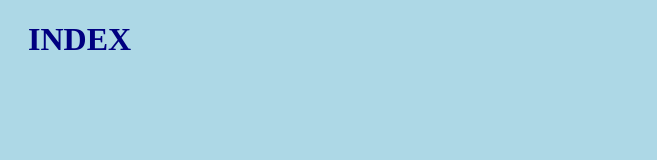
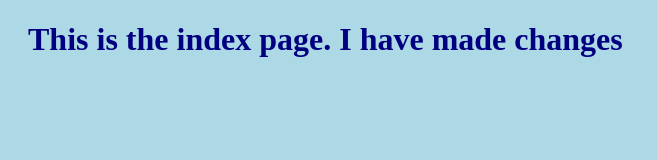
Before and after one commit to Oyishoma/hello-world, a plain HTML site: page index.html in a window 1280 px wide. Shown: the whole page, without its empty margins (0-657 px from the left). Drawn offline with Linux system fonts and the light colour scheme.

Commit message:
changes made to h1 of index

```diff
--- a/index.html
+++ b/index.html
@@ -7,6 +7,6 @@
   <link rel="stylesheet" href="style.css">
 </head>
 <body>
-  <h1>INDEX</h1>
+  <h1>This is the index page. I have made changes</h1>
 </body>
 </html>
```
